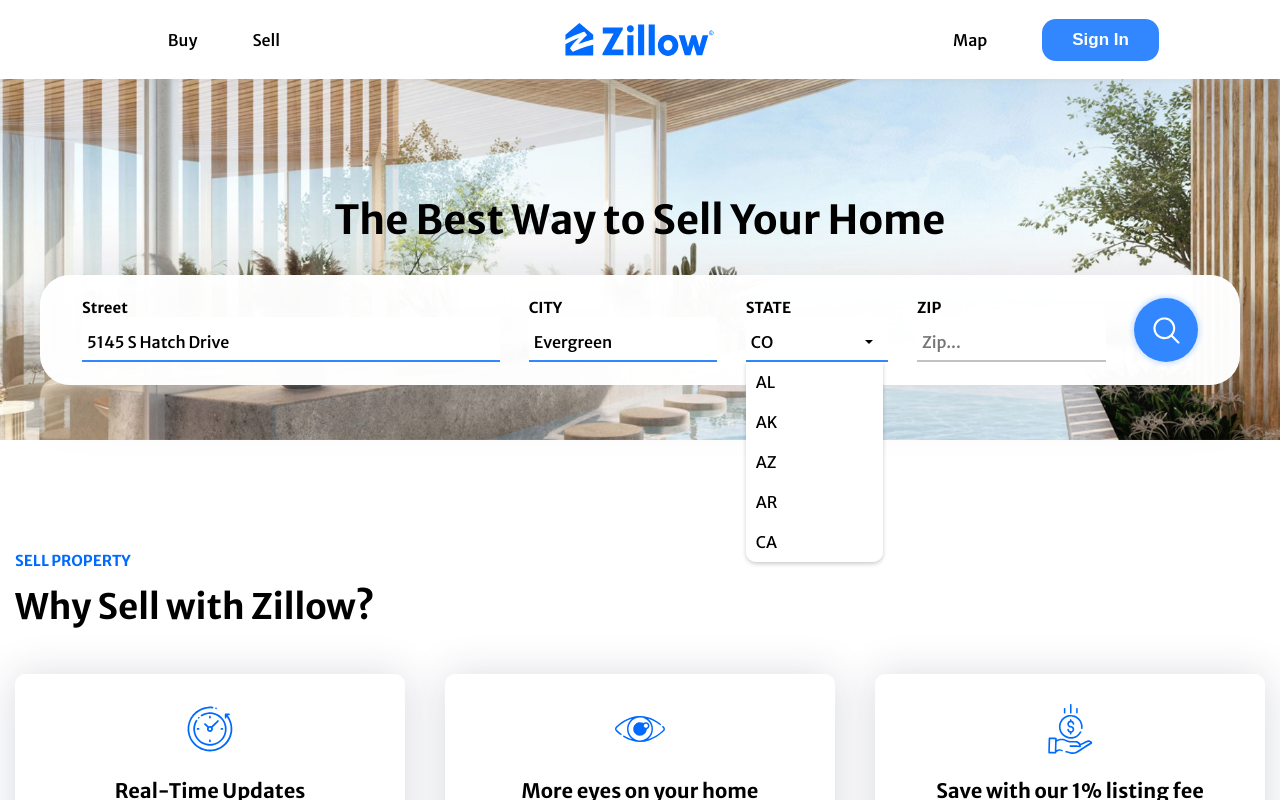
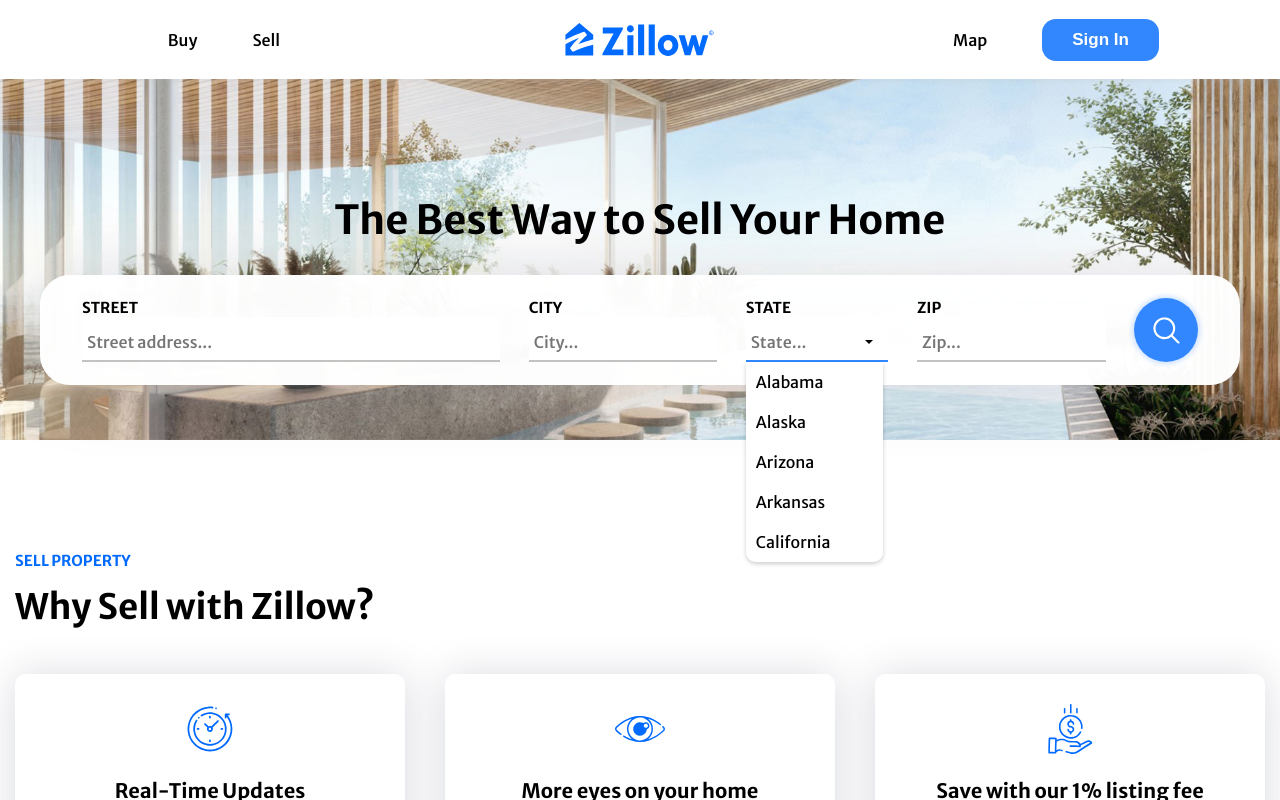
Before and after one commit to EmiMoralesM/real-estate-app, a React (Vite) app: page /sellProperty in a window 1280 px wide. Both pictures are taken after a click on the element 814 px from the left and 339 px from the top of the page. Shown: the top 800 px of the page. Built offline with nearby package versions, Linux system fonts and the light colour scheme; what @googlemaps/react-wrapper would draw is missing.

Commit message:
Day 29
- Finished sell property address
- Fill data

```diff
--- a/src/Components/Home/Banner.jsx
+++ b/src/Components/Home/Banner.jsx
@@ -8,7 +8,6 @@ function Banner() {
     const { hometypes_array } = useContext(Context)
     const { locationValue, setLocationValue, handleSelect, setHomeTypes } = useContext(LocationContext)
 
-    const [selectedlocation, setSelectedlocation] = useState('');
     // const [isStateOpen, setIsStateOpen] = useState(false);
     // const [selectedStateOption, setSelectedStateOption] = useState('Any');
     // const stateOptions = ["Any", "Alabama", "Alaska", "Arizona", "Arkansas", "California", "Colorado", "Connecticut", "Delaware", "Florida", "Georgia", "Hawaii", "Idaho", "Illinois", "Indiana", "Iowa", "Kansas", "Kentucky", "Louisiana", "Maine", "Maryland", "Massachusetts", "Michigan", "Minnesota", "Mississippi", "Missouri", "Montana", "Nebraska", "Nevada", "New Hampshire", "New Jersey", "New Mexico", "New York", "North Carolina", "North Dakota", "Ohio", "Oklahoma", "Oregon", "Pennsylvania", "Rhode Island", "South Carolina", "South Dakota", "Tennessee", "Texas", "Utah", "Vermont", "Virginia", "Washington", "West Virginia", "Wisconsin", "Wyoming"];
--- a/src/Components/Properties/Map.jsx
+++ b/src/Components/Properties/Map.jsx
@@ -4,14 +4,17 @@ import React, { useContext, useEffect, useRef, useState } from 'react'
 import { Context } from '../../assets/Context'
 import { createRoot } from "react-dom/client"
 import { LocationContext } from '../../assets/LocationContext'
+import { useNavigate } from 'react-router-dom'
 
 function Map(props) {
     const { SERVER_URL, imageUrl } = useContext(Context)
     const { locationCoordinates, setLocationCoordinates } = useContext(LocationContext)
+
     const [map, setMap] = useState()
     const [centerPosition, setCenterPosition] = useState({ lat: 36.778259, lng: -119.417931 })
     const [propertyHover, setPropertyHover] = useState('')
 
+    const navigate = useNavigate();
     const mapRef = useRef()
 
     const mapOptions = {
@@ -60,7 +63,7 @@ function Map(props) {
                     coordinates={property.coordinates}
                 >
                     {/* Content of the marker */}
-                    <div onClick={() => props.setPropertyDetail(property._id)}>
+                    <div onClick={() => navigate(`details/${property.address.replaceAll(' ', '-').replaceAll(',', '').replaceAll('/', '').replaceAll('?', '')}/${property._id}`)}>
                         {propertyHover == property._id && <div className='mapMarkerInfo'>
                             <div className='markerImg'>
                                 <img src={imageUrl(property.mainImage)} alt="" />
--- a/src/Components/SellProperty/MainPage.jsx
+++ b/src/Components/SellProperty/MainPage.jsx
@@ -1,5 +1,5 @@
 import React, { useContext, useState } from 'react'
-import { Link } from 'react-router-dom'
+import { Link, useNavigate } from 'react-router-dom'
 
 import time from '../../assets/icons/time.svg'
 import eyes from '../../assets/icons/eyes.svg'
@@ -10,15 +10,50 @@ import { geocodeByAddress, getLatLng } from 'react-places-autocomplete';
 function MainPage(props) {
     const { useOutsideClick, user, changeErrorMessage } = useContext(Context)
 
+    const stateOptions = { "Alabama": "AL", "Alaska": "AK", "Arizona": "AZ", "Arkansas": "AR", "California": "CA", "Colorado": "CO", "Connecticut": "CT", "Delaware": "DE", "Florida": "FL", "Georgia": "GA", "Hawaii": "HI", "Idaho": "ID", "Illinois": "IL", "Indiana": "IN", "Iowa": "IA", "Kansas": "KS", "Kentucky": "KY", "Louisiana": "LA", "Maine": "ME", "Maryland": "MD", "Massachusetts": "MA", "Michigan": "MI", "Minnesota": "MN", "Mississippi": "MS", "Missouri": "MO", "Montana": "MT", "Nebraska": "NE", "Nevada": "NV", "New Hampshire": "NH", "New Jersey": "NJ", "New Mexico": "NM", "New York": "NY", "North Carolina": "NC", "North Dakota": "ND", "Ohio": "OH", "Oklahoma": "OK", "Oregon": "OR", "Pennsylvania": "PA", "Rhode Island": "RI", "South Carolina": "SC", "South Dakota": "SD", "Tennessee": "TN", "Texas": "TX", "Utah": "UT", "Vermont": "VT", "Virginia": "VA", "Washington": "WA", "West Virginia": "WV", "Wisconsin": "WI", "Wyoming": "WY"};
+
     const [isStateOpen, setIsStateOpen] = useState(false);
-    const stateOptions = ["AL", "AK", "AZ", "AR", "CA", "CO", "CT", "DE", "FL", "GA", "HI", "ID", "IL", "IN", "IA", "KS", "KY", "LA", "ME", "MD", "MA", "MI", "MN", "MS", "MO", "MT", "NE", "NV", "NH", "NJ", "NM", "NY", "NC", "ND", "OH", "OK", "OR", "PA", "RI", "SC", "SD", "TN", "TX", "UT", "VT", "VA", "WA", "WV", "WI", "WY"]
+    const [fieldError, setFieldError] = useState('')
+
+    const navigate = useNavigate();
+
+    const checkAddress = () => {
+        if (!props.addressStreet) {
+            setFieldError('street');
+            changeErrorMessage('Please enter a valid street');
+            return false;
+        }
+        if (!props.addressCity) {
+            setFieldError('city');
+            changeErrorMessage('Please enter a valid city');
+            return false;
+        }
+        if (!props.addressState) {
+            setFieldError('state');
+            changeErrorMessage('Please enter a valid state');
+            return false;
+        }
+        if (!props.addressZipCode || (props.addressZipCode.length !== 5 && props.addressZipCode.length !== 9)) {
+            setFieldError('zip');
+            changeErrorMessage('Please enter a valid zip code');
+            return false;
+        }
+        return true
+    }
 
     const handleAddressSubmit = async () => {
         if (user.email) {
-            const results = await geocodeByAddress(`${props.addressStreet}, ${props.addressCity}, ${props.addressState}, ${props.addressZipCode}`)
-            const coord = await getLatLng(results[0])
-            await props.setCoordinates(coord);
-        } else{
+            if (checkAddress()) {
+                try {
+                    const results = await geocodeByAddress(`${props.addressStreet}, ${props.addressCity}, ${props.addressState}, ${props.addressZipCode}`)
+                    const coord = await getLatLng(results[0])
+                    await props.setCoordinates(coord);
+                    navigate('/sellProperty/propertyInformation/mapAddress');
+                } catch (e) {
+                    changeErrorMessage('The address entered does not exist. Please enter a valid address')
+                }
+            }
+        } else {
             changeErrorMessage('You have to sign in to sell a property')
         }
     }
@@ -32,23 +67,29 @@ function MainPage(props) {
                 <div>
                     <div className='sellPropeSearchBarDiv'>
                         <div>
-                            <div className={`streetDiv ${props.addressStreet ? 'optionSelected' : ''}`}>
-                                <label htmlFor="street">Street</label>
+                            <div className={`streetDiv ${props.addressStreet ? 'optionSelected' : ''} ${fieldError == 'street' ? 'fieldError' : ''}`}>
+                                <label htmlFor="street">STREET</label>
                                 <input
                                     type="text"
                                     name='street'
                                     value={props.addressStreet}
                                     onChange={(event) => props.setAddressStreet(event.target.value)}
+                                    onClick={() => {
+                                        if (fieldError == 'street') { setFieldError() }
+                                    }}
                                     placeholder="Street address..."
                                 />
                             </div>
-                            <div className={`cityDiv ${props.addressCity ? 'optionSelected' : ''}`}>
+                            <div className={`cityDiv ${props.addressCity ? 'optionSelected' : ''} ${fieldError == 'city' ? 'fieldError' : ''}`} >
                                 <label htmlFor="city">CITY</label>
                                 <input
                                     type="text"
                                     name='city'
                                     value={props.addressCity}
                                     onChange={(event) => props.setAddressCity(event.target.value)}
+                                    onClick={() => {
+                                        if (fieldError == 'city') { setFieldError() }
+                                    }}
                                     placeholder="City..."
                                 />
                             </div>
@@ -56,40 +97,49 @@ function MainPage(props) {
                                 <label>STATE</label>
                                 <div
                                     onClick={() => setIsStateOpen(prevIsStateOpen => !prevIsStateOpen)} ref={refState}
-                                    className={`dropdown ${isStateOpen ? 'openDropdown' : ''} ${props.addressState ? 'optionSelected' : ''}`}
+                                    className={`dropdown ${isStateOpen ? 'openDropdown' : ''} ${props.addressState ? 'optionSelected' : ''} ${fieldError == 'state' ? 'fieldError' : ''}`}
                                 >
                                     <input type="text" name='state' placeholder='State...' value={props.addressState} readOnly />
                                     {isStateOpen && (
                                         <div className="options">
-                                            {stateOptions.map((option) => (
-                                                props.addressState != option ? <div
-                                                    className="option-item"
-                                                    key={option}
-                                                    onClick={() => props.setAddressState(option)}
-                                                >
-                                                    {option}
-                                                </div> : ''
+                                            {Object.keys(stateOptions).map((fullName) => (
+                                                props.addressState !== stateOptions[fullName] ? (
+                                                    <div
+                                                        className="option-item"
+                                                        key={fullName}
+                                                        onClick={() => {
+                                                            props.setAddressState(stateOptions[fullName]);
+                                                            if (fieldError === 'state') {
+                                                                setFieldError();
+                                                            }
+                                                        }}
+                                                    >
+                                                        {fullName}
+                                                    </div>
+                                                ) : null
                                             ))}
                                         </div>
                                     )}
                                 </div>
                             </div>
-                            <div className={`zipDiv ${props.addressZipCode ? 'optionSelected' : ''}`}>
+                            <div className={`zipDiv ${props.addressZipCode ? 'optionSelected' : ''} ${fieldError == 'zip' ? 'fieldError' : ''}`}>
                                 <label htmlFor="zip">ZIP</label>
                                 <input
-                                    type="text"
+                                    type="number"
                                     name='zip'
                                     value={props.addressZipCode}
                                     onChange={(event) => props.setAddressZipCode(event.target.value)}
+                                    onClick={() => {
+                                        if (fieldError == 'zip') { setFieldError() }
+                                    }}
                                     placeholder="Zip..."
                                 />
                             </div>
                             <div className='searchSubmitDiv'>
-                                <Link to={user.email ? '/sellProperty/propertyInformation/mapAddress' : ''} className='searchButton' onClick={handleAddressSubmit}></Link>
+                                <Link className='searchButton' onClick={handleAddressSubmit} />
                             </div>
                         </div>
                     </div>
-                    {/* <p>Or manually <Link>select your address</Link> on the map</p> */}
                 </div>
             </section>
             <section className='contentSellProp'>
--- a/src/Components/SellProperty/PropertyDetails.jsx
+++ b/src/Components/SellProperty/PropertyDetails.jsx
@@ -1,11 +1,12 @@
 import React, { useContext, useState } from 'react'
 import { Context } from '../../assets/Context'
 import axios from 'axios'
+import { useNavigate } from 'react-router-dom';
 
 function PropertyDetails(props) {
 
     const { SERVER_URL, useOutsideClick, user, setUser, hometypes_array, changeSuccessMessage } = useContext(Context)
-
+    const navigate = useNavigate();
 
     const [price, setPrice] = useState('')
     const [homeType, setHomeType] = useState(hometypes_array[0])
@@ -106,7 +107,6 @@ function PropertyDetails(props) {
                 ownerId: user._id
             })
                 .then(async data => {
-                    console.log('data');
                     const mainImg = new FormData()
                     mainImg.append('newMainImg', mainImage)
                     await axios.patch(`${SERVER_URL}/postPropertyMainImage/${data.data._id}`, mainImg)
@@ -124,7 +124,7 @@ function PropertyDetails(props) {
                                     await axios.patch(`${SERVER_URL}/updateUser/${user.email}`, { yourProperties: [...user.yourProperties, data.data._id] })
                                         .then(resUser => {
                                             setUser(resUser.data)
-                                            location = `../../properties/details/${res.data.address.replaceAll(' ', '-').replaceAll(',', '').replaceAll('/', '').replaceAll('?', '')}/${res.data._id}`
+                                            navigate(`../../properties/details/${res.data.address.replaceAll(' ', '-').replaceAll(',', '').replaceAll('/', '').replaceAll('?', '')}/${res.data._id}`)
                                         })
                                     setSubmitActive(false)
                                 })
--- a/src/Pages/SellProperty.jsx
+++ b/src/Pages/SellProperty.jsx
@@ -11,18 +11,14 @@ function SellProperty(props) {
 
 
     const [coordinates, setCoordinates] = useState()
-    const [addressStreet, setAddressStreet] = useState('5145 S Hatch Drive')
-    const [addressCity, setAddressCity] = useState('Evergreen')
-    const [addressState, setAddressState] = useState('CO')
+    // const [addressStreet, setAddressStreet] = useState('5145 S Hatch Drive')
+    // const [addressCity, setAddressCity] = useState('Evergreen')
+    // const [addressState, setAddressState] = useState('CO')
     // const [addressZipCode, setAddressZipCode] = useState(80439)
-    // const [addressStreet, setAddressStreet] = useState()
-    // const [addressCity, setAddressCity] = useState()
-    // const [addressState, setAddressState] = useState()
+    const [addressStreet, setAddressStreet] = useState()
+    const [addressCity, setAddressCity] = useState()
+    const [addressState, setAddressState] = useState()
     const [addressZipCode, setAddressZipCode] = useState()
-
-    // useEffect(() => {
-    //     console.log(coordinates);
-    // },[coordinates])
 
     useEffect(() => {
         setSellLocation(location.pathname.replace('/sellProperty', ''))
--- a/src/styles/home.css
+++ b/src/styles/home.css
@@ -140,6 +140,7 @@
 }
 
 .options {
+    overflow-x: hidden;
     width: 100%;
     position: absolute;
     top: 45px;
```
Also changed, not shown: src/Components/SellProperty/PropertyInformation.jsx (+5 -3 lines), src/Components/SortProperties.jsx (+22 -12 lines), src/styles/sellProperty.css (+10 -0 lines).
